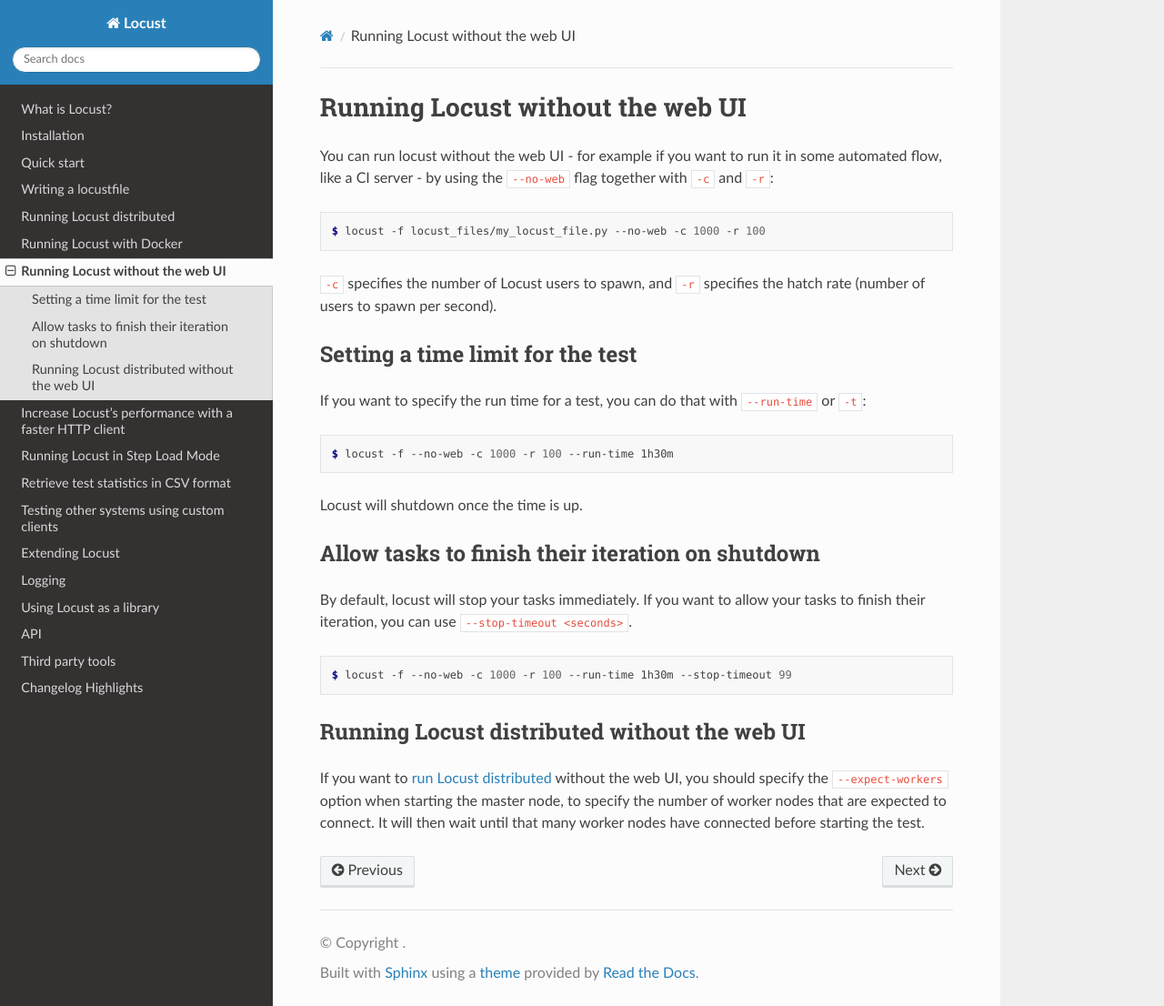
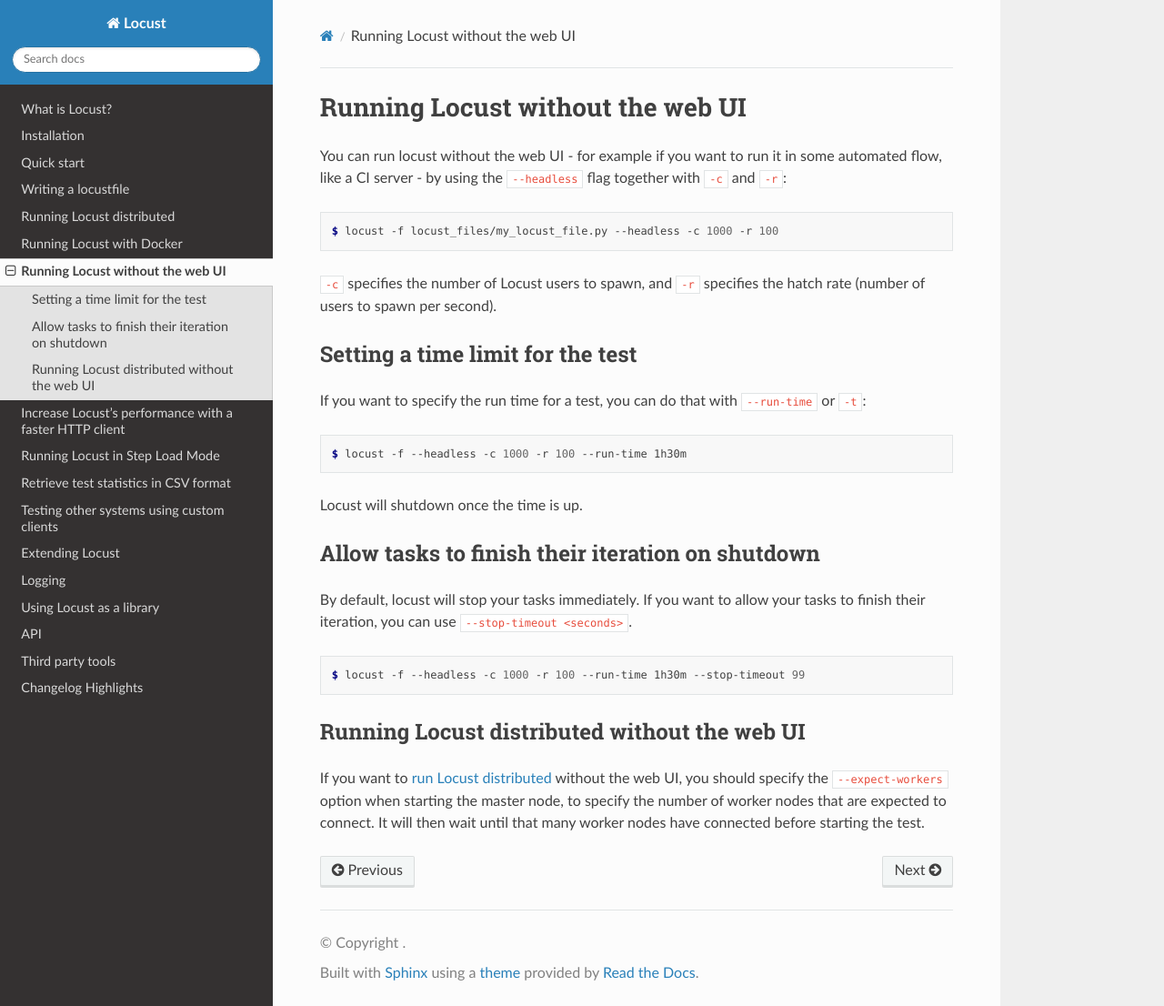
Before and after one commit to locustio/locust, a Sphinx documentation site: the page built from docs/running-locust-without-web-ui.rst, in a window 1280 px wide and 1106 px high. Shown: the whole window at 91% size. Built offline with Sphinx 7.4.7 and the Read the Docs theme 2.0.0, drawn with Linux system fonts in a browser that asks for light colours.

Commit message:
Rename the --no-web option to --headless

```diff
--- a/docs/changelog.rst
+++ b/docs/changelog.rst
@@ -10,6 +10,7 @@
 Breaking changes
 ----------------
 
+* The option for running Locust without the Web UI has been renamed from ``--no-web`` to ``--headless``.
 * Removed ``Locust.setup``, ``Locust.teardown``, ``TaskSet.setup`` and ``TaskSet.teardown`` hooks. If you want to
   run code at the start or end of a test, you should instead use the :py:attr:`test_start <locust.event.Events.test_start>`
   and :py:attr:`test_stop <locust.event.Events.test_stop>` events:
--- a/docs/retrieving-stats.rst
+++ b/docs/retrieving-stats.rst
@@ -7,11 +7,11 @@
 First, when running Locust with the web UI, you can retrieve CSV files under the Download Data tab.
 
 Secondly, you can run Locust with a flag which will periodically save two CSV files. This is particularly useful
-if you plan on running Locust in an automated way with the ``--no-web`` flag:
+if you plan on running Locust in an automated way with the ``--headless`` flag:
 
 .. code-block:: console
 
-    $ locust -f examples/basic.py --csv=example --no-web -t10m
+    $ locust -f examples/basic.py --csv=example --headless -t10m
 
 The files will be named ``example_response_times.csv`` and ``example_stats.csv`` (when using ``--csv=example``) and mirror Locust's built in stat pages.
 
--- a/docs/running-locust-distributed.rst
+++ b/docs/running-locust-distributed.rst
@@ -84,7 +84,7 @@
 ``--expect-workers=X``
 ----------------------
 
-Used when starting the master node with ``--no-web``. The master node will then wait until X worker
+Used when starting the master node with ``--headless``. The master node will then wait until X worker
 nodes has connected before the test is started.
 
 
--- a/docs/running-locust-docker.rst
+++ b/docs/running-locust-docker.rst
@@ -56,7 +56,7 @@
 
 .. code-block:: console
 
-    docker run --volume $PWD/dir/of/locustfile:/mnt/locust -e LOCUSTFILE_PATH=/mnt/locust/locustfile.py -e TARGET_URL=https://abc.com -e LOCUST_OPTS="--clients=10 --no-web --run-time=600" locustio/locust
+    docker run --volume $PWD/dir/of/locustfile:/mnt/locust -e LOCUSTFILE_PATH=/mnt/locust/locustfile.py -e TARGET_URL=https://abc.com -e LOCUST_OPTS="--clients=10 --headless --run-time=600" locustio/locust
 
 
 If you are Kubernetes user, you can use the `Helm chart <https://github.com/helm/charts/tree/master/stable/locust>`_ to scale and run locust.
--- a/docs/running-locust-in-step-load-mode.rst
+++ b/docs/running-locust-in-step-load-mode.rst
@@ -39,7 +39,7 @@
 
 .. code-block:: console
 
-    $ locust -f --no-web -c 1000 -r 100 --run-time 1h30m --step-load --step-clients 300 --step-time 20m
+    $ locust -f --headless -c 1000 -r 100 --run-time 1h30m --step-load --step-clients 300 --step-time 20m
 
 Locust will swarm the clients by step and shutdown once the time is up.
 
--- a/docs/running-locust-without-web-ui.rst
+++ b/docs/running-locust-without-web-ui.rst
@@ -5,11 +5,11 @@
 =================================
 
 You can run locust without the web UI - for example if you want to run it in some automated flow,
-like a CI server - by using the ``--no-web`` flag together with ``-c`` and ``-r``:
+like a CI server - by using the ``--headless`` flag together with ``-c`` and ``-r``:
 
 .. code-block:: console
 
-    $ locust -f locust_files/my_locust_file.py --no-web -c 1000 -r 100
+    $ locust -f locust_files/my_locust_file.py --headless -c 1000 -r 100
 
 ``-c`` specifies the number of Locust users to spawn, and ``-r`` specifies the hatch rate
 (number of users to spawn per second).
@@ -22,7 +22,7 @@
 
 .. code-block:: console
 
-    $ locust -f --no-web -c 1000 -r 100 --run-time 1h30m
+    $ locust -f --headless -c 1000 -r 100 --run-time 1h30m
 
 Locust will shutdown once the time is up.
 
@@ -33,7 +33,7 @@
 
 .. code-block:: console
 
-    $ locust -f --no-web -c 1000 -r 100 --run-time 1h30m --stop-timeout 99
+    $ locust -f --headless -c 1000 -r 100 --run-time 1h30m --stop-timeout 99
 
 .. _running-locust-distributed-without-web-ui:
 
```
Also changed, not shown: 3 other files.
